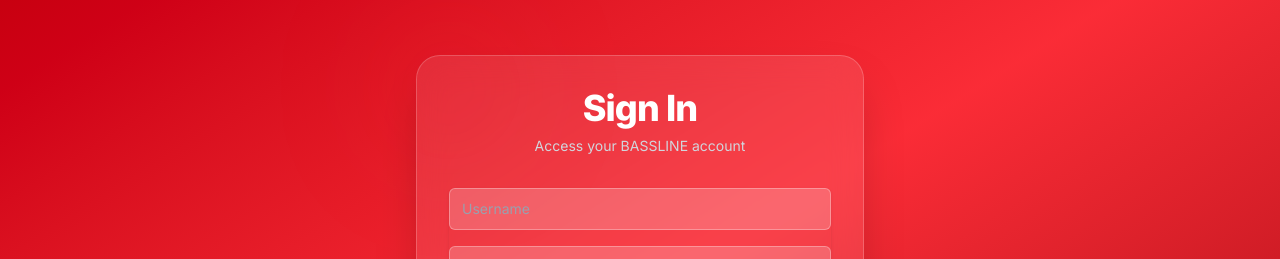
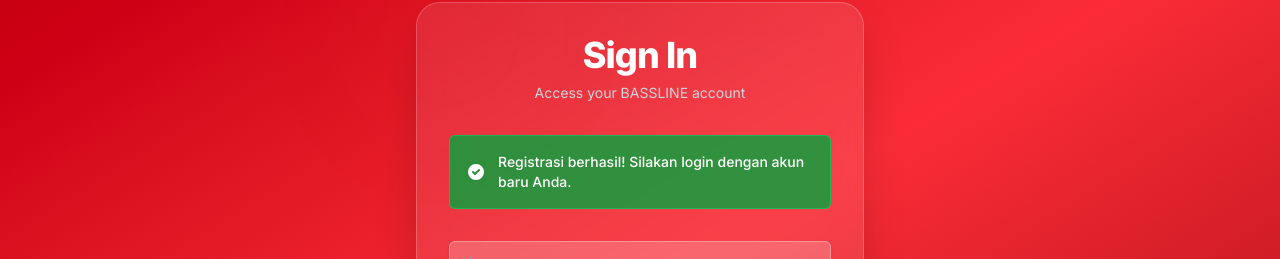
Before and after one commit to npaujiana/bassline-fe-6, a Next.js app: page /login in a window 1280 px wide. Shown: the part 102-361 px from the top of the page. Built offline with nearby package versions, Linux system fonts and the light colour scheme.

Commit message:
fix(login): update registration check logic and comment out unused searchParams

```diff
--- a/src/app/login/page.tsx
+++ b/src/app/login/page.tsx
@@ -7,8 +7,8 @@
 
 function LoginContent() {
   const router = useRouter();
-  const searchParams = useSearchParams();
-  const registered = searchParams.get('registered');
+  // const searchParams = useSearchParams();
+  const registered = "false";
   const [username, setUsername] = useState("");
   const [password, setPassword] = useState("");
   const [error, setError] = useState("");
@@ -20,7 +20,7 @@
 
   // Menampilkan pesan sukses jika user berhasil register
   useEffect(() => {
-    if (registered === 'true') {
+    if (registered === "false") {
       setSuccess("Registrasi berhasil! Silakan login dengan akun baru Anda.");
     }
   }, [registered]);
```
